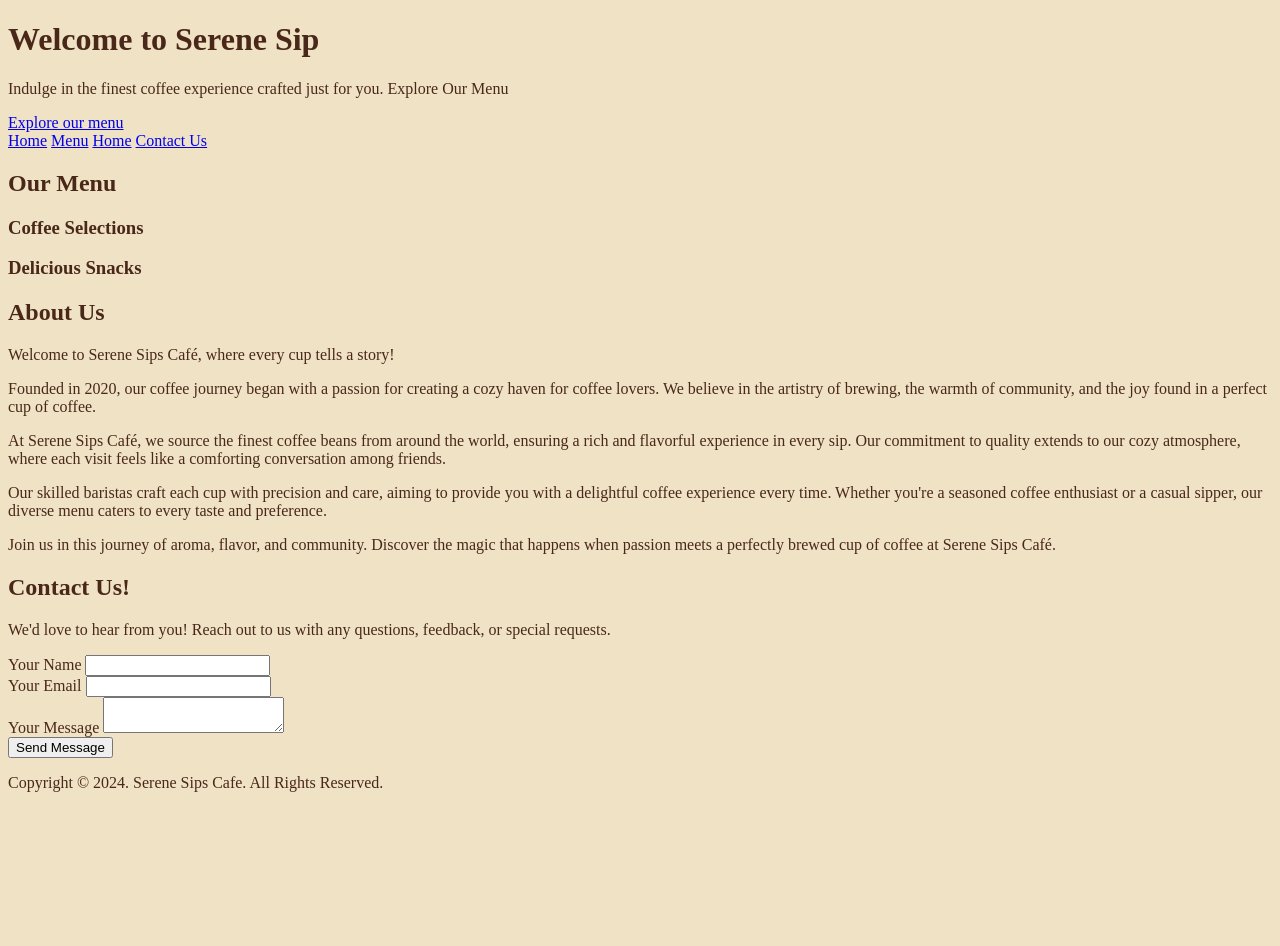
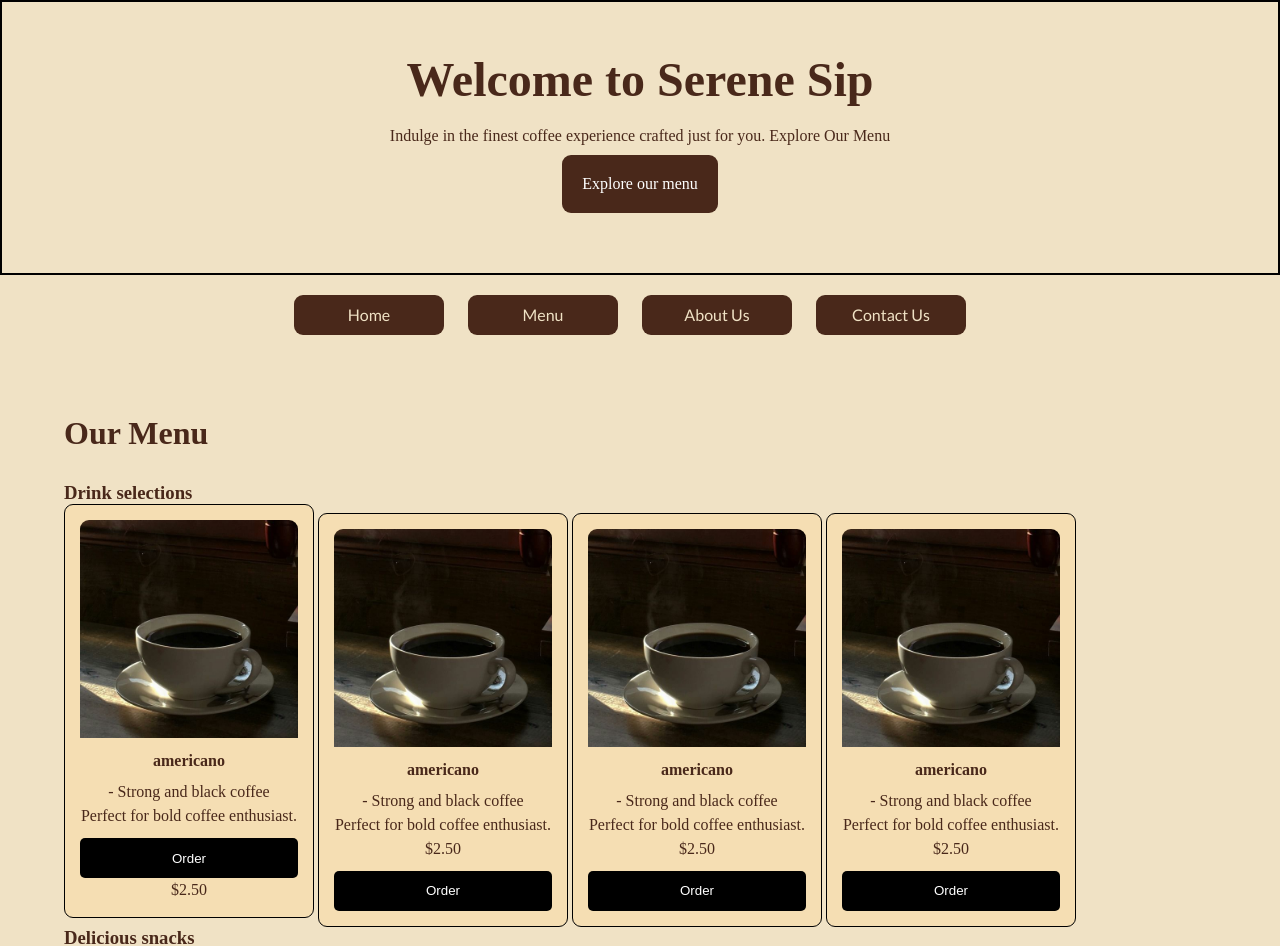
Before and after one commit to ThoonSu/serene-sip, a plain HTML site: page index.html in a window 1280 px wide. Shown: the top 946 px of the page. Before the commit the page ends 808 px from the top, so only its background shows below. Drawn offline with Linux system fonts and the light colour scheme.

Commit message:
layout changed

```diff
--- a/index.html
+++ b/index.html
@@ -3,14 +3,14 @@
   <head>
     <meta charset="UTF-8" />
     <meta name="viewport" content="width=device-width, initial-scale=1.0" />
-    <link rel="shortcut icon" href="images/icon.jpg" type="image/x-icon" />
+    <link rel="preconnect" href="https://fonts.googleapis.com" />
+    <link rel="preconnect" href="https://fonts.gstatic.com" crossorigin />
+    <link
+      href="https://fonts.googleapis.com/css2?family=Lato:ital,wght@0,100;0,300;0,400;0,700;0,900;1,100;1,300;1,400;1,700;1,900&display=swap"
+      rel="stylesheet"
+    />
+    <link rel="stylesheet" href="style.css" />
     <title>Serene Sip</title>
-    <style>
-      body {
-        background-color: #f0e2c5;
-        color: #49281a;
-      }
-    </style>
   </head>
   <body>
     <!-- header -->
@@ -20,24 +20,104 @@
         Indulge in the finest coffee experience crafted just for you. Explore
         Our Menu
       </p>
-      <a href="menu">Explore our menu</a>
+      <a href="#our-menu">Explore our menu</a>
     </header>
     <!-- nav section  -->
-    <a>
+    <nav>
       <a href="#header">Home</a>
-      <a href="#menu">Menu</a>
-      <a href="#about_us">Home</a>
+      <a href="#our-menu">Menu</a>
+      <a href="#about">About Us</a>
       <a href="#contact">Contact Us</a>
-    </a>
+    </nav>
     <!-- menu  -->
-    <section id="menu">
+    <section id="our-menu">
       <h2>Our Menu</h2>
-      <h3>Coffee Selections</h3>
-      <h3>Delicious Snacks</h3>
+      <h3>Drink selections</h3>
+      <div class="card">
+        <img src="images/coffee.jpg" alt="" class="card-img-top" />
+        <h4 class="card-title">americano</h4>
+        <p class="card-text">
+          - Strong and black coffee <br />
+          Perfect for bold coffee enthusiast. <br />
+          <button class="btn">Order</button>
+          <span>$2.50</span>
+        </p>
+      </div>
+      <div class="card">
+        <img src="images/coffee.jpg" alt="" class="card-img-top" />
+        <h4 class="card-title">americano</h4>
+        <p class="card-text">
+          - Strong and black coffee <br />
+          Perfect for bold coffee enthusiast. <br />
+          <span>$2.50</span>
+        </p>
+        <button class="btn">Order</button>
+      </div>
+      <div class="card">
+        <img src="images/coffee.jpg" alt="" class="card-img-top" />
+        <h4 class="card-title">americano</h4>
+        <p class="card-text">
+          - Strong and black coffee <br />
+          Perfect for bold coffee enthusiast. <br />
+          <span>$2.50</span>
+        </p>
+        <button class="btn">Order</button>
+      </div>
+      <div class="card">
+        <img src="images/coffee.jpg" alt="" class="card-img-top" />
+        <h4 class="card-title">americano</h4>
+        <p class="card-text">
+          - Strong and black coffee <br />
+          Perfect for bold coffee enthusiast. <br />
+          <span>$2.50</span>
+        </p>
+        <button class="btn">Order</button>
+      </div>
+      <h3>Delicious snacks</h3>
+      <div class="card">
+        <img src="images/crossiant.jpg" alt="" class="card-img-top" />
+        <h4 class="card-title">crossiant</h4>
+        <p>
+          - Light, flaky, and buttery. <br />
+          A timeless delight. <br />
+          <span>$2.50</span>
+        </p>
+        <button class="btn">Order</button>
+      </div>
+      <div class="card">
+        <img src="images/crossiant.jpg" alt="" class="card-img-top" />
+        <h4 class="card-title">crossiant</h4>
+        <p>
+          - Light, flaky, and buttery. <br />
+          A timeless delight. <br />
+          <span>$2.50</span>
+        </p>
+        <button class="btn">Order</button>
+      </div>
+      <div class="card">
+        <img src="images/crossiant.jpg" alt="" class="card-img-top" />
+        <h4 class="card-title">crossiant</h4>
+        <p>
+          - Light, flaky, and buttery. <br />
+          A timeless delight. <br />
+          <span>$2.50</span>
+        </p>
+        <button class="btn">Order</button>
+      </div>
+      <div class="card">
+        <img src="images/crossiant.jpg" alt="" class="card-img-top" />
+        <h4 class="card-title">crossiant</h4>
+        <p>
+          - Light, flaky, and buttery. <br />
+          A timeless delight. <br />
+          <span>$2.50</span>
+        </p>
+        <button class="btn">Order</button>
+      </div>
     </section>
     <!-- about us -->
-    <h2>About Us</h2>
-    <section id="about_us">
+    <section id="about">
+      <h2>About Us</h2>
       <p>Welcome to Serene Sips Café, where every cup tells a story!</p>
       <p>
         Founded in 2020, our coffee journey began with a passion for creating a
@@ -72,27 +152,27 @@
       </p>
       <form action="">
         <div>
-          <label for="">Your Name</label>
-          <input type="text" />
+          <label for="" class="form-label">Your Name</label>
+          <input type="text" class="form-control" />
         </div>
       </form>
       <form action="">
         <div>
-          <label for="">Your Email</label>
-          <input type="text" />
+          <label for="" class="form-label">Your Email</label>
+          <input type="text" class="form-control" />
         </div>
       </form>
       <form action="">
         <div>
-          <label for="">Your Message</label>
+          <label for="" class="form-label">Your Message</label>
           <textarea></textarea>
         </div>
       </form>
-      <input type="submit" value="Send Message" />
+      <input type="submit" value="Send Message" class="btn-send" />
     </section>
 
     <!-- footer section  -->
-    <footer>
+    <footer id="footer">
       <p>Copyright &copy; 2024. Serene Sips Cafe. All Rights Reserved.</p>
     </footer>
   </body>
--- /dev/null
+++ b/style.css
@@ -0,0 +1,177 @@
+/* resetting rule */
+* {
+  padding: 0;
+  margin: 0;
+  box-sizing: border-box;
+}
+html {
+  scroll-behavior: smooth;
+}
+body {
+  background-color: #f0e2c5;
+  color: #49281a;
+}
+
+/* header section */
+header {
+  border: 2px solid #000;
+  text-align: center;
+  padding: 50px 0;
+}
+
+header h1 {
+  font-family: "Playfair Display SC", serif;
+  color: #49281a;
+  margin-bottom: 20px;
+  font-size: 3rem;
+}
+
+header a {
+  background-color: #49281a;
+  color: white;
+  margin: 10px;
+  display: inline-block;
+  text-align: center;
+  text-decoration: none;
+  border-radius: 9px;
+  padding: 20px;
+}
+
+/* nav section  */
+nav {
+  /* border: 2px solid #000; */
+  text-align: center;
+  padding: 20px 0;
+}
+nav a {
+  display: inline-block;
+  width: 150px;
+  height: 40px;
+  line-height: 40px;
+  font-family: "Lato", sans-serif;
+  background-color: #49281a;
+  color: #f0e2c5;
+  /* padding: 10px 20px; */
+  margin-right: 20px;
+  text-decoration: none;
+  border-radius: 9px;
+}
+
+/* our menu section  */
+#our-menu,
+#about,
+#contact,
+#footer {
+  /* border: 2px solid #000; */
+  width: 90%;
+  margin: 50px auto;
+}
+#our-menu h2,
+#about h2 {
+  font-family: "Playfair Display", serif;
+  color: #49281a;
+  margin-bottom: 20px;
+  font-size: 2rem;
+  padding: 10px 0;
+}
+.menu {
+  /* border: 1px solid #000; */
+  font-family: "Lato", sans-serif;
+  color: #49281a;
+  text-align: center;
+}
+.menu h3 {
+  margin-bottom: 20px;
+  font-family: "Lato", sans-serif;
+  color: #49281a;
+  font-size: 2rem;
+}
+.card {
+  border: 1px solid #000;
+  background-color: wheat;
+  width: 250px;
+  padding: 15px;
+  border-radius: 9px;
+  text-align: center;
+  display: inline-block;
+}
+.card-img-top {
+  max-width: 100%;
+  border-radius: 9px 9px 0 0;
+}
+.card-title {
+  padding: 10px 0;
+}
+.card-text {
+  line-height: 1.5rem;
+}
+.card-body {
+  text-align: center;
+}
+.card-text {
+  line-height: 1.5em;
+}
+.price {
+  font-weight: bold;
+  font-style: italic;
+}
+.btn {
+  width: 100%;
+  height: 40px;
+  background-color: #000;
+  color: white;
+  border: none;
+  border-radius: 5px;
+  margin-top: 10px;
+}
+
+/* about section */
+#about p,
+#contact p {
+  text-align: justify;
+  line-height: 1.5;
+  font-family: "Lato", sans-serif;
+  color: #49281a;
+}
+
+/* contact section */
+form {
+  /* border: 1px solid #000; */
+  width: 90%;
+  margin: 20px auto;
+  font-family: "Lato", sans-serif;
+  color: #49281a;
+}
+form div {
+  /* border: 1px solid #000; */
+  padding: 20px 0;
+}
+.form-label {
+  background-color: #f0e2c5;
+  width: 250px;
+  display: inline-block;
+}
+.form-control {
+  width: 400px;
+  background-color: #f0e2c5;
+  border: none;
+  outline: none;
+  border-bottom: 1px dotted #49281a;
+}
+.btn-send {
+  width: 150px;
+  height: 50px;
+  background-color: #49281a;
+  color: #f0e2c5;
+  border-radius: 9px;
+  border: none;
+  margin-left: 250px;
+  cursor: pointer;
+}
+
+footer p {
+  font-family: "Lato", sans-serif;
+  color: #49281a;
+  text-align: center;
+  font-size: 0.9rem;
+}
```
Also changed, not shown: images/coffee.jpg (added), images/crossiant.jpg (added).
